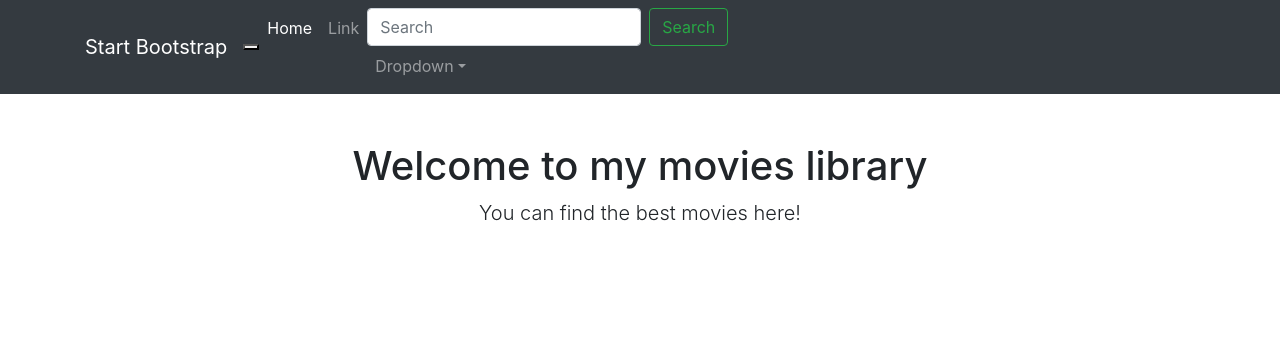
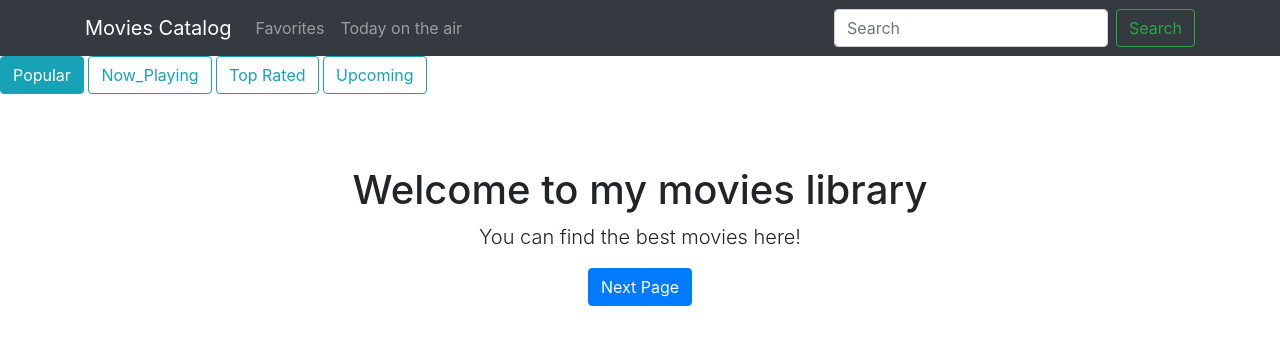
Before and after one commit to OlgaShtepa/movies_catalogue, a Flask app: page / in a window 1280 px wide. Shown: the top 345 px of the page. Run offline with Flask 2, Linux system fonts and the light colour scheme; data that the repository does not hold is empty.

Commit message:
Initial commit

```diff
--- a/main.py
+++ b/main.py
@@ -1,13 +1,31 @@
-from flask import Flask, render_template
+from flask import Flask, render_template, request, redirect, url_for, flash
 import tmdb_client
-
+import random
+import datetime
+FAVORITES = set()
 
 app = Flask(__name__)
+app.secret_key = b'my-secret'
+
 
 @app.route('/')
 def homepage():
-    movies = tmdb_client.get_movies(how_many=8)
-    return render_template("homepage.html", movies=movies, get_poster_url=tmdb_client.get_poster_url)
+    selected_list = request.args.get('list_type', 'popular')
+    limit = request.args.get('limit', 8, type=int)
+    page = request.args.get('page', 1, type=int)
+
+    movies = tmdb_client.get_movies(list_type=selected_list, page=page, limit=limit)
+    next_page = page + 1
+
+    return render_template('homepage.html', movies=movies, current_list=selected_list, next_page=next_page)
+
+
+@app.route('/now_playing')
+def now_playing():
+    page = request.args.get('page', 1, type=int)
+    limit = request.args.get('limit', 8, type=int)
+    movies = tmdb_client.get_movies(list_type='now_playing', page=page, limit=limit)
+    return render_template('homepage.html', movies=movies, current_list='now_playing')
 
 
 @app.context_processor
@@ -19,9 +37,52 @@ def utility_processor():
 
 @app.route("/movie/<movie_id>")
 def movie_details(movie_id):
-    return render_template("homepage.html")
+    details = tmdb_client.get_single_movie(movie_id)
+    cast = tmdb_client.get_single_movie_cast(movie_id)
+    movie_images = tmdb_client.get_movie_images(movie_id)
+    selected_backdrop = random.choice(movie_images['backdrops'])
+    return render_template("movie_details.html", movie=details, cast=cast, selected_backdrop=selected_backdrop)
 
 
+@app.route("/search")
+def search():
+    query = request.args.get("q")
+    if not query:
+        return render_template("search.html", movies=[])
+    else:
+        search_res = tmdb_client.search(query)["results"]
+        return render_template("search.html", movies=search_res)
 
-if __name__=="__main__":
+
+@app.route('/today')
+def today():
+    movies = tmdb_client.get_airing_today()
+    today = datetime.date.today()
+    return render_template("today.html", movies=movies, today=today)
+
+
+@app.route("/favorites/add", methods=['POST'])
+def add_to_favorites():
+    data = request.form
+    movie_id = data.get('movie_id')
+    movie_title = data.get('movie_title')
+    if movie_id and movie_title:
+        FAVORITES.add(movie_id)
+        flash(f'Added movie {movie_title} to favorites!')
+    return redirect(url_for('homepage'))
+
+
+@app.route("/favorites")
+def show_favorites():
+    if FAVORITES:
+        movies = []
+        for movie_id in FAVORITES:
+            movie_details = tmdb_client.get_single_movie(movie_id)
+            movies.append(movie_details)
+    else:
+        movies = []
+    return render_template("homepage.html", movies=movies)
+
+
+if __name__ == "__main__":
     app.run(debug=True)
--- a/templates/homepage.html
+++ b/templates/homepage.html
@@ -3,23 +3,51 @@
 {% block content %}
 
 <div class="row">
+    <div class="col-lg-12 mb-4">
+        <a href="{{ url_for('homepage', list_type='popular') }}" class="btn btn-outline-info {{ 'active' if current_list == 'popular' else '' }}" role="button" aria-pressed="true">Popular</a>
+        <a href="{{ url_for('homepage', list_type='now_playing') }}" class="btn btn-outline-info {{ 'active' if current_list == 'now_playing' else '' }}" role="button" aria-pressed="true">Now_Playing</a>
+        <a href="{{ url_for('homepage', list_type='top_rated') }}" class="btn btn-outline-info {{ 'active' if current_list == 'top_rated' else '' }}" role="button" aria-pressed="true">Top Rated</a>
+        <a href="{{ url_for('homepage', list_type='upcoming') }}" class="btn btn-outline-info {{ 'active' if current_list == 'upcoming' else '' }}" role="button" aria-pressed="true">Upcoming</a>
+
+    </div>
+
     <div class="col-lg-12 text-center">
         <h1 class="mt-5">Welcome to my movies library</h1>
         <p class="lead">You can find the best movies here!</p>
     </div>
-   {% for movie in movies[:8] %}
+
+    {% for movie in movies %}
     <div class="col-lg-3 col-md-6 mb-4">
         <div class="card h-100">
-           <img class="card-img-top" src="{{ tmdb_image_url(movie['poster_path'], 'w185')  }}" alt="Poster">
+            <img class="card-img-top" src="{{ tmdb_image_url(movie['poster_path'], 'w185') }}" alt="Poster">
             <div class="card-body">
                 <h4 class="card-title">{{ movie.title }}</h4>
             </div>
+
             <div class="card-footer text-center">
-                <a href="{{ url_for('movie_details', movie_id=movie.id) }}">Показати більше</a>
+                <a href="{{ url_for('movie_details', movie_id=movie.id) }}" class="btn btn-primary">Show more </a>
+              <form method="POST" action="{{ url_for('add_to_favorites') }}" class="d-inline-flex">
+                <input type="hidden" name="movie_title" value="{{ movie.title }}">
+                <input type="hidden" name="movie_id" value="{{ movie.id }}">
+                <button type="submit" class="btn btn-default">
+                  <svg class="bi bi-star" width="1em" height="1em" viewBox="0 0 16 16" fill="currentColor" xmlns="http://www.w3.org/2000/svg">
+                    <path fill-rule="evenodd" d="M2.866 14.85c-.078.444.36.791.746.593l4.39-2.256 4.389 2.256c.386.198.824-.149.746-.592l-.83-4.73 3.523-3.356c.329-.314.158-.888-.283-.95l-4.898-.696L8.465.792a.513.513 0 0 0-.927 0L5.354 5.12l-4.898.696c-.441.062-.612.636-.283.95l3.523 3.356-.83 4.73zm4.905-2.767l-3.686 1.894.694-3.957a.565.565 0 0 0-.163-.505L1.71 6.745l4.052-.576a.525.525 0 0 0 .393-.288l1.847-3.658 1.846 3.658a.525.525 0 0 0 .393.288l4.052.575-2.906 2.77a.564.564 0 0 0-.163.506l.694 3.957-3.686-1.894a.503.503 0 0 0-.461 0z"/>
+                  </svg>
+                </button>
+  </form>
 </div>
+
         </div>
     </div>
     {% endfor %}
 </div>
 
+{% if next_page %}
+<div class="row">
+    <div class="col-lg-12 text-center">
+        <a href="{{ url_for('homepage', list_type=current_list, page=next_page) }}" class="btn btn-primary">Next Page</a>
+    </div>
+</div>
+{% endif %}
+
 {% endblock %}
--- a/templates/index.html
+++ b/templates/index.html
@@ -5,42 +5,62 @@
         <meta name="viewport" content="width=device-width, initial-scale=1, shrink-to-fit=no" />
         <meta name="description" content="" />
         <meta name="author" content="" />
-        <title>Bare - Start Bootstrap Template</title>
+        <title>The Movies Catalog</title>
         <!-- Core theme CSS (includes Bootstrap)-->
         <link rel="stylesheet" href="https://cdn.jsdelivr.net/npm/bootstrap@4.4.1/dist/css/bootstrap.min.css" integrity="sha384-Vkoo8x4CGsO3+Hhxv8T/Q5PaXtkKtu6ug5TOeNV6gBiFeWPGFN9MuhOf23Q9Ifjh" crossorigin="anonymous">
     </head>
     <body>
         <!-- Responsive navbar-->
-        <nav class="navbar navbar-expand-lg navbar-dark bg-dark">
-            <div class="container">
-                <a class="navbar-brand" href="#">Start Bootstrap</a>
-                <button class="navbar-toggle" type="button" data-bs-toggle="collapse" data-bs-target="#navbarSupportedContent" aria-controls="navbarSupportedContent" aria-expanded="false" aria-label="Toggle navigation"><span class="navbar-toggle-icon"></span></button>
+       <nav class="navbar navbar-expand-lg navbar-dark bg-dark static-top">
+  <div class="container">
+    <a class="navbar-brand" href="/">Movies Catalog</a>
+    <button class="navbar-toggler" type="button" data-toggle="collapse" data-target="#navbarResponsive" aria-controls="navbarResponsive" aria-expanded="false" aria-label="Toggle navigation">
+      <span class="navbar-toggler-icon"></span>
+    </button>
+    <ul class="navbar-nav mr-auto">
+      <li class="nav-item">
+        <a class="nav-link" href="{{ url_for('show_favorites') }}">Favorites</a>
+      </li>
+      <li class="nav-item">
+        <a class="nav-link" href="{{ url_for('today') }}">Today on the air</a>
+      </li>
+    </ul>
+    <form class="form-inline" action="/search" method="GET">
+      <input class="form-control mr-sm-2" type="text" value="{% if search_query %}{{ search_query }}{% endif %}" placeholder="Search" aria-label="Search" name="q">
+      <button class="btn btn-outline-success" type="submit">Search</button>
+    </form>
+  </div>
+</nav>
+
+
+                {% with messages = get_flashed_messages() %}
+                   {% if messages %}
+                     {% for message in messages %}
+                       <div class="alert alert-info mt-3" role="alert">
+                         {{ message }}
+                         <button type="button" class="close" data-dismiss="alert" aria-label="Close">
+                           <span aria-hidden="true">&times;</span>
+                         </button>
+                       </div>
+                     {% endfor %}
+                   {% endif %}
+                 {% endwith %}
+
+
+
+
+
+
                 <div class="collapse navbar-collapse" id="navbarSupportedContent">
                     <ul class="navbar-nav ms-auto mb-2 mb-lg-0">
-                        <li class="nav-item"><a class="nav-link active" aria-current="page" href="#">Home</a></li>
+                        <li class="nav-item"><a class="nav-link active" aria-current="page" href="#">My Favorite</a></li>
                         <li class="nav-item"><a class="nav-link" href="#">Link</a></li>
-                        <li class="nav-item dropdown">
-
-                            <form class="form-inline" action="/search" method="GET">
-            <input class="form-control mr-sm-2" type="text" value="{% if search_query %}{{ search_query }}{% endif %}" placeholder="Search" aria-label="Search" name="q">
-            <button class="btn btn-outline-success" type="submit">Search</button>
-        </form>
-
-                            <a class="nav-link dropdown-toggle" id="navbarDropdown" href="#" role="button" data-bs-toggle="dropdown" aria-expanded="false">Dropdown</a>
-                            <ul class="dropdown-menu dropdown-menu-end" aria-labelledby="navbarDropdown">
-                                <li><a class="dropdown-item" href="#">Action</a></li>
-                                <li><a class="dropdown-item" href="#">Another action</a></li>
-                                <li><hr class="dropdown-divider" /></li>
-                                <li><a class="dropdown-item" href="#">Something else here</a></li>
-                            </ul>
-                        </li>
                     </ul>
                 </div>
-            </div>
-        </nav>
+
+
         <!-- Page content-->
         {% block content %}
-
         {% for movie in movies %}
         <div class="card" style="width: 18rem;">
             <img src="{{ movie.poster }}" class="card-img-top" alt="{{ movie.title }}">
--- a/templates/search.html
+++ b/templates/search.html
@@ -19,7 +19,7 @@
         <div class="card h-100">
             <img class="card-img-top" src="{{ tmdb_image_url(movie['poster_path'], 'w185') }}" alt="Poster">
             <div class="card-body">
-                <h4 class="card-title">{{ movie.title }}</h4>
+                <h4 class="card-title">{{ title }}</h4>
             </div>
             <div class="card-footer text-center">
                 <a href="{{ url_for('movie_details', movie_id=movie.id) }}">Show more</a>
```
Also changed, not shown: templates/today.html (added, +23 -0 lines), tmdb_client.py (+63 -6 lines). Lines whose indentation alone changed are shown as unchanged.
